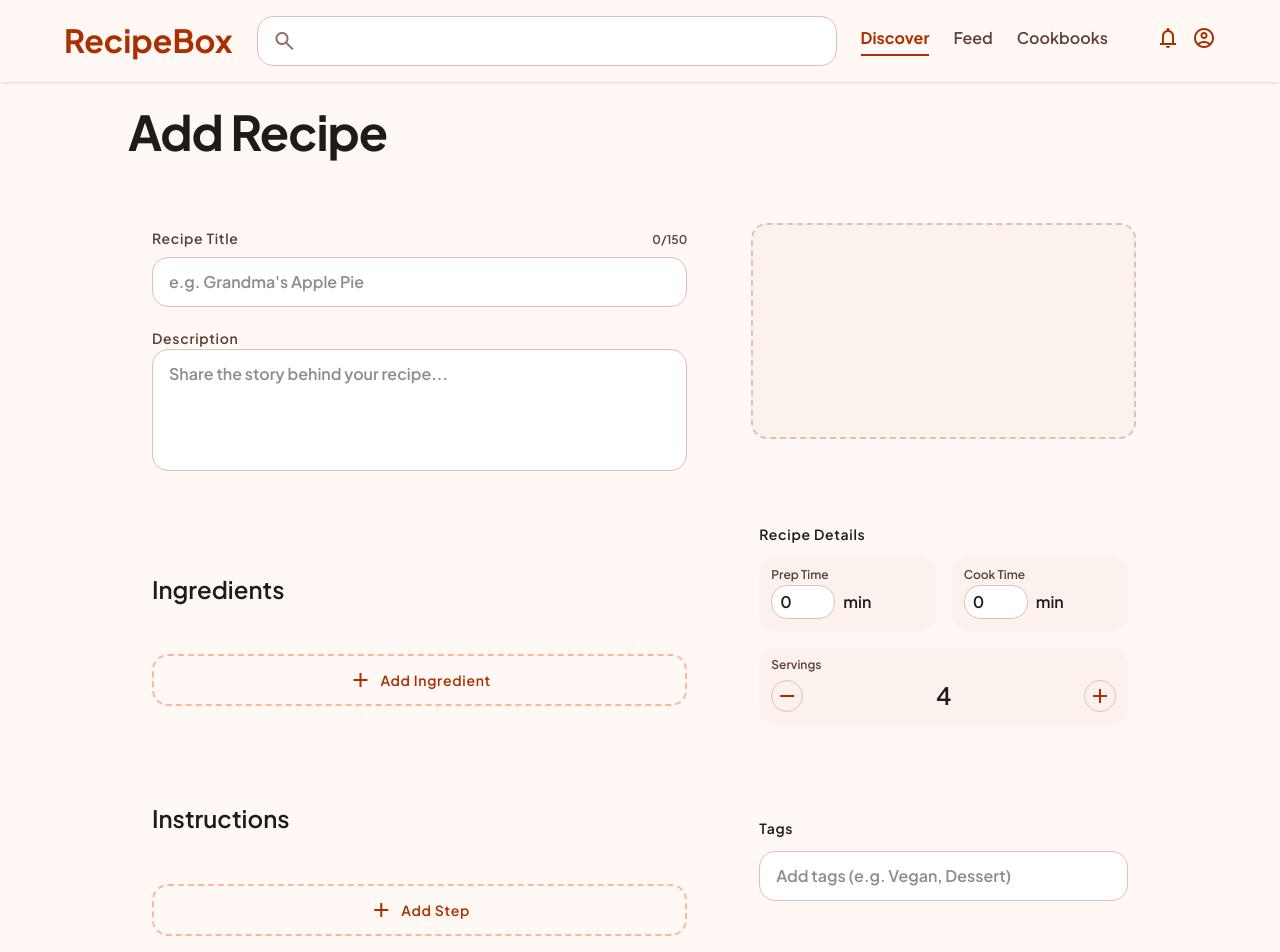
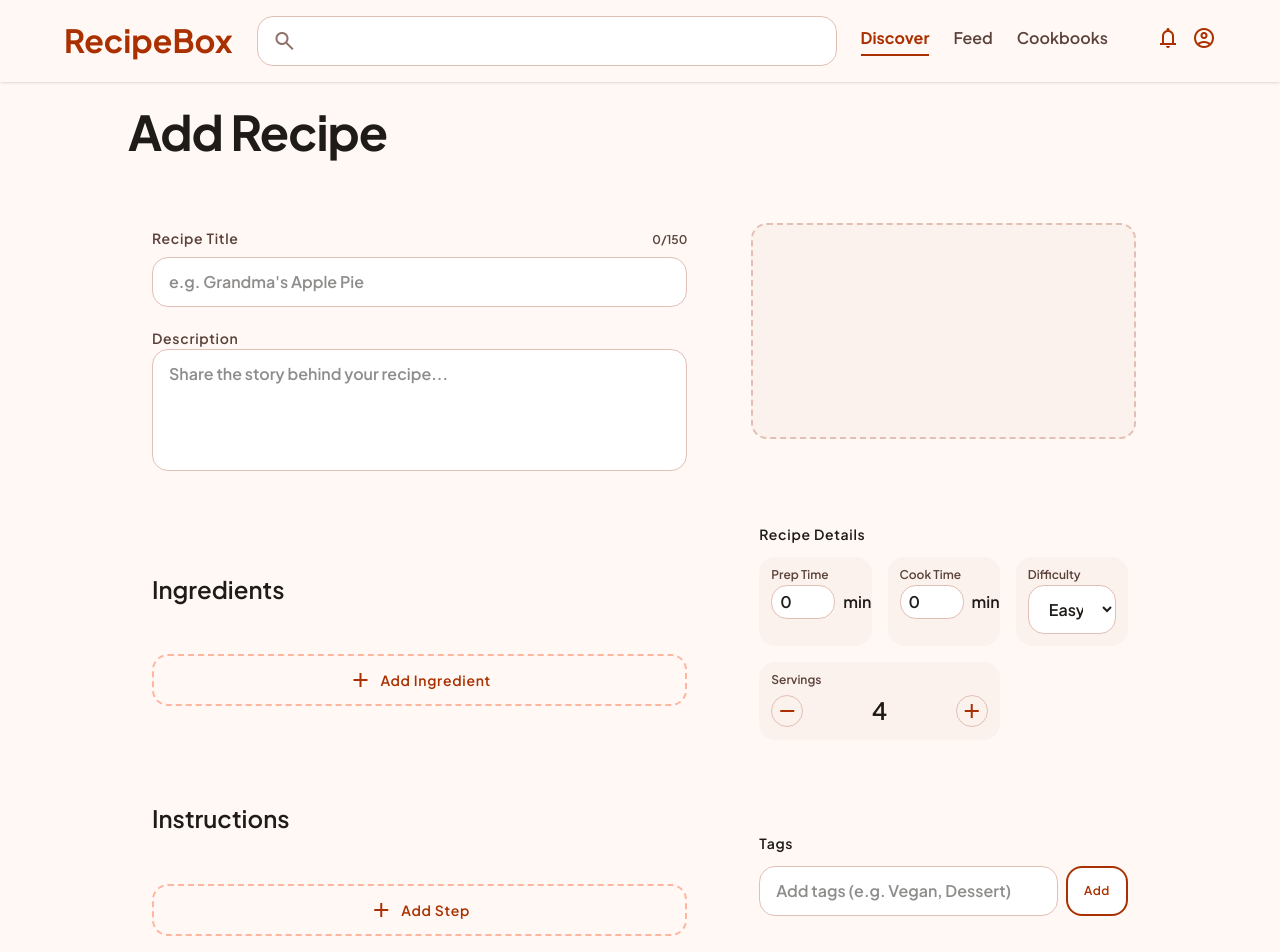
Before and after one commit to Shivam-Gaikwad377/RecipeBox, a Next.js app: page /recipe in a window 1280 px wide. Shown: the top 952 px of the page. Built offline with nearby package versions, Linux system fonts and the light colour scheme.

Commit message:
feat(recipe): update SecondaryButton styles and enhance AddRecipe component with difficulty selection and improved tag input

```diff
--- a/src/components/SecondaryButton.tsx
+++ b/src/components/SecondaryButton.tsx
@@ -12,7 +12,7 @@ type SecondaryButtonProps = {
 // Full literal strings only — Tailwind needs "md:text-label-lg" etc.
 // to appear as one contiguous token somewhere in the source.
 const SIZE_CLASSES: Record<FontSize, string> = {
-  small: "text-label-sm py-1 md:text-label-sm md:py-1",
+  small: "text-label-sm py-1 md:text-label-sm rounded-lg md:py-1",
   medium: "text-label-sm py-1 md:text-label-md md:py-3",
   large: "text-label-sm py-1 md:text-label-lg md:py-3",
 };
@@ -27,7 +27,7 @@ const SecondaryButton = ({
     <button
       type="button"
       onClick={onClick}
-      className={`rounded-full border-2 border-primary text-primary text-label-md hover:bg-primary-fixed transition-colors hover-lift flex items-center gap-xs bg-surface-container-lowest md:px-4 ${SIZE_CLASSES[fontSize]}`}
+      className={`rounded-full border-2 py-0 border-primary text-primary text-label-md hover:bg-primary-fixed transition-colors hover-lift flex items-center gap-xs bg-surface-container-lowest md:px-4 ${SIZE_CLASSES[fontSize]}`}
     >
       {icon && (
         <span className="hidden! md:inline-flex!  material-symbols-outlined text-[18px]">
--- a/src/components/shell/AddRecipe.tsx
+++ b/src/components/shell/AddRecipe.tsx
@@ -263,7 +263,7 @@ const AddRecipe = () => {
 
                             <section className="recipe-card p-md">
                                 <h3 className="font-label-md text-label-md text-on-surface mb-4">Recipe Details</h3>
-                                <div className="grid grid-cols-2 gap-4">
+                                <div className="grid grid-cols-3 gap-4">
                                     <div className="bg-surface-container-low p-3 rounded-lg">
                                         <label className="font-label-sm text-label-sm text-on-surface-variant block mb-1">Prep Time</label>
                                         <div className="flex items-center gap-2">
@@ -296,6 +296,25 @@ const AddRecipe = () => {
                                             )}
                                         </div>
                                     </div>
+                                    <div className="bg-surface-container-low p-3 rounded-lg">
+                                        <label className="font-label-sm text-label-sm text-on-surface-variant block mb-1" htmlFor="difficulty">
+                                            Difficulty
+                                        </label>
+                                        <select
+                                            id="difficulty"
+                                            className="form-input-text"
+                                            {...register("difficulty")}
+                                        >
+                                            <option value="Easy">Easy</option>
+                                            <option value="Medium">Medium</option>
+                                            <option value="Hard">Hard</option>
+                                        </select>
+                                        {errors.difficulty && (
+                                            <p className="mt-2 font-label-sm text-label-sm text-error">
+                                                {errors.difficulty.message}
+                                            </p>
+                                        )}
+                                    </div>
                                     <div className="bg-surface-container-low p-3 rounded-lg col-span-2">
                                         <label className="font-label-sm text-label-sm text-on-surface-variant block mb-2">Servings</label>
                                         <div className="flex items-center justify-between">
@@ -321,18 +340,26 @@ const AddRecipe = () => {
 
                             <section className="recipe-card p-md">
                                 <h3 className="font-label-md text-label-md text-on-surface mb-4">Tags</h3>
+                                <div className="flex gap-2 mb-4">
                                     <input
-                                    className="form-input-text mb-4"
+                                        className="form-input-text grow"
                                         placeholder="Add tags (e.g. Vegan, Dessert)"
                                         value={tagDraft}
                                         onChange={(e) => setTagDraft(e.target.value)}
                                         onKeyDown={(e) => {
                                             if (e.key === "Enter") {
-                                            e.preventDefault() // stop Enter from submitting the whole form
+                                                e.preventDefault()
                                                 addTag()
                                             }
                                         }}
                                     />
+                                    <SecondaryButton
+                                        onClick={addTag}
+                                        label="Add"
+                                        icon=""
+                                        fontSize="small"
+                                    />
+                                </div>
                                 <div className="flex flex-wrap gap-2">
                                     {tags.map((tag) => (
                                         <span
```
Lines whose indentation alone changed are shown as unchanged.
